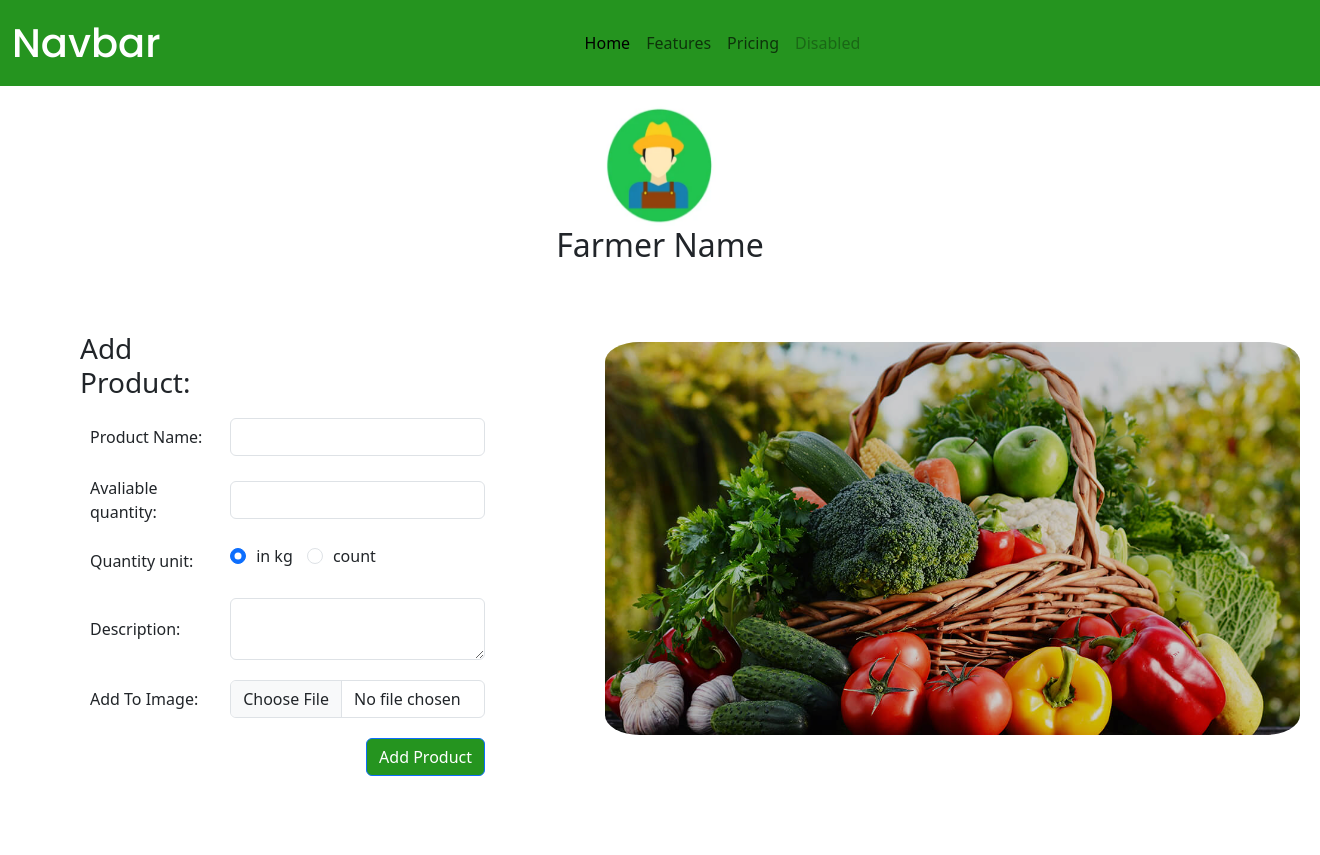
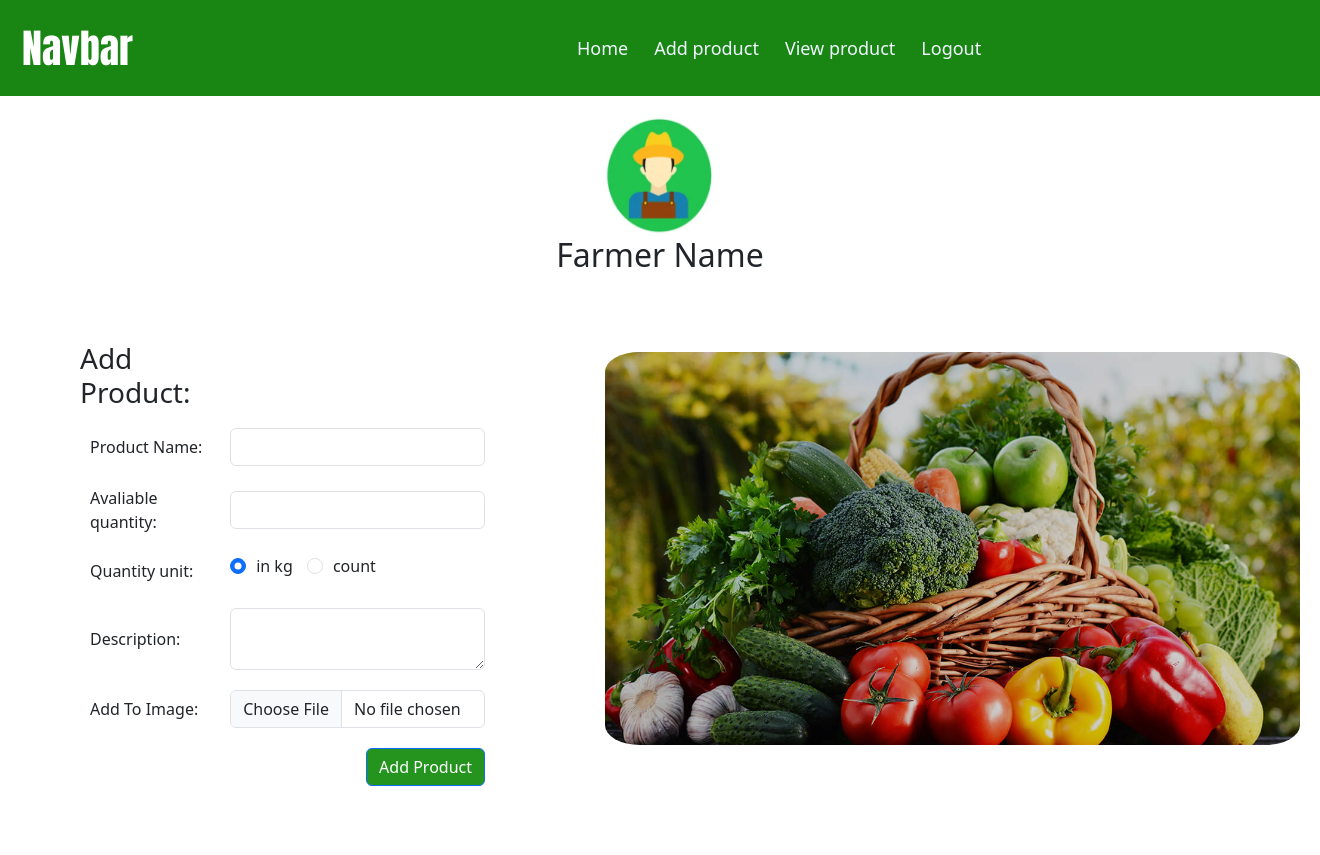
Before and after one commit to SJenush/FarmerConsumerDirectInteraction, a PHP site: page /AddProducts.php in a window 1320 px wide. Shown: the top 855 px of the page. Before the commit the page ends 776 px from the top, so only its background shows below. Run offline with PHP 8.4, Linux system fonts and the light colour scheme; some libraries are stand-ins or nearby versions.

Commit message:
Nav design added

```diff
--- a/AddProducts.php
+++ b/AddProducts.php
@@ -9,22 +9,31 @@
     <link rel="stylesheet" href="static/css/addProduct_style.css">
     <link rel="preconnect" href="https://fonts.googleapis.com">
 <link rel="preconnect" href="https://fonts.gstatic.com" crossorigin>
+<link rel="preconnect" href="https://fonts.googleapis.com">
+<link rel="preconnect" href="https://fonts.gstatic.com" crossorigin>
 <link href="https://fonts.googleapis.com/css2?family=Poppins:ital,wght@0,100;0,200;0,300;0,400;0,500;0,600;0,700;0,800;0,900;1,100;1,200;1,300;1,400;1,500;1,600;1,700;1,800;1,900&display=swap" rel="stylesheet">
+<link rel="preconnect" href="https://fonts.googleapis.com">
+<link rel="preconnect" href="https://fonts.gstatic.com" crossorigin>
+<link href="https://fonts.googleapis.com/css2?family=Anton&display=swap" rel="stylesheet">
+<script src="https://cdn.lordicon.com/lordicon.js"></script>
+
 </head>
 <body>
 
 <nav class="navbar navbar-expand-lg bg-body-tertiary cu_nav">
   <div class="container-fluid">
-    <a class="navbar-brand cu_white cu_Ti poppins-medium " href="#">Navbar</a>
+    <a class="navbar-brand cu_white cu_Ti anton-regular  " href="#">Navbar</a>
     <button class="navbar-toggler" type="button" data-bs-toggle="collapse" data-bs-target="#navbarNavAltMarkup" aria-controls="navbarNavAltMarkup" aria-expanded="false" aria-label="Toggle navigation">
       <span class="navbar-toggler-icon"></span>
     </button>
     <div class="collapse navbar-collapse" id="navbarNavAltMarkup">
       <div class="navbar-nav c_ter">
-        <a class="nav-link active" aria-current="page" href="#" >Home</a>
-        <a class="nav-link" href="#">Features</a>
-        <a class="nav-link" href="#">Pricing</a>
-        <a class="nav-link disabled" aria-disabled="true">Disabled</a>
+      <script src="https://cdn.lordicon.com/lordicon.js"></script>
+
+        <a class="nav-link  c_top" aria-current="page" href="#" >Home</a>
+        <a class="nav-link c_top" href="#">Add product</a>
+        <a class="nav-link c_top" href="#">View product</a>
+        <a class="nav-link  c_top" aria-disabled="true">Logout</a>
       </div>
     </div>
   </div>
--- a/static/css/addProduct_style.css
+++ b/static/css/addProduct_style.css
@@ -1,18 +1,20 @@
 
 .cu_nav{
-   background-color: rgb(37, 148, 31) !important;
+   background-color: rgb(25, 133, 19) !important;
     color: white;
     position: sticky;
     top: 0;
 }
 .cu_Ti{
     font-size: 40px !important;
+    padding: 10px;
 }
 .cu_white{
     color:white;
 }
 .c_ter{
     margin-left: 400px;
+
 }
 .butn{
     background-color:  rgb(37, 148, 31)!important;
@@ -55,3 +57,13 @@ form{
 td{
     padding: 10px;
 }
+.c_top{
+    font-size: large;
+    margin-left: 10px;
+    color: aliceblue;
+}
+.anton-regular {
+    font-family: "Anton", sans-serif;
+    font-weight: 400;
+    font-style: normal;
+  }
```
